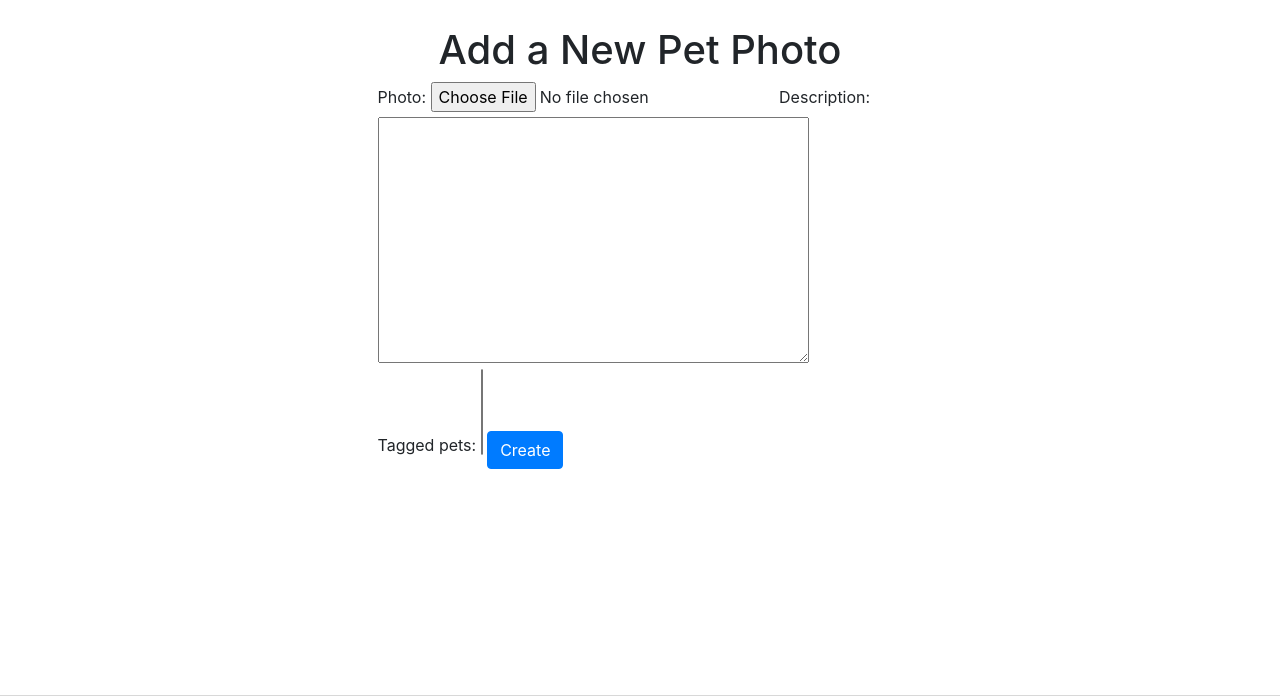
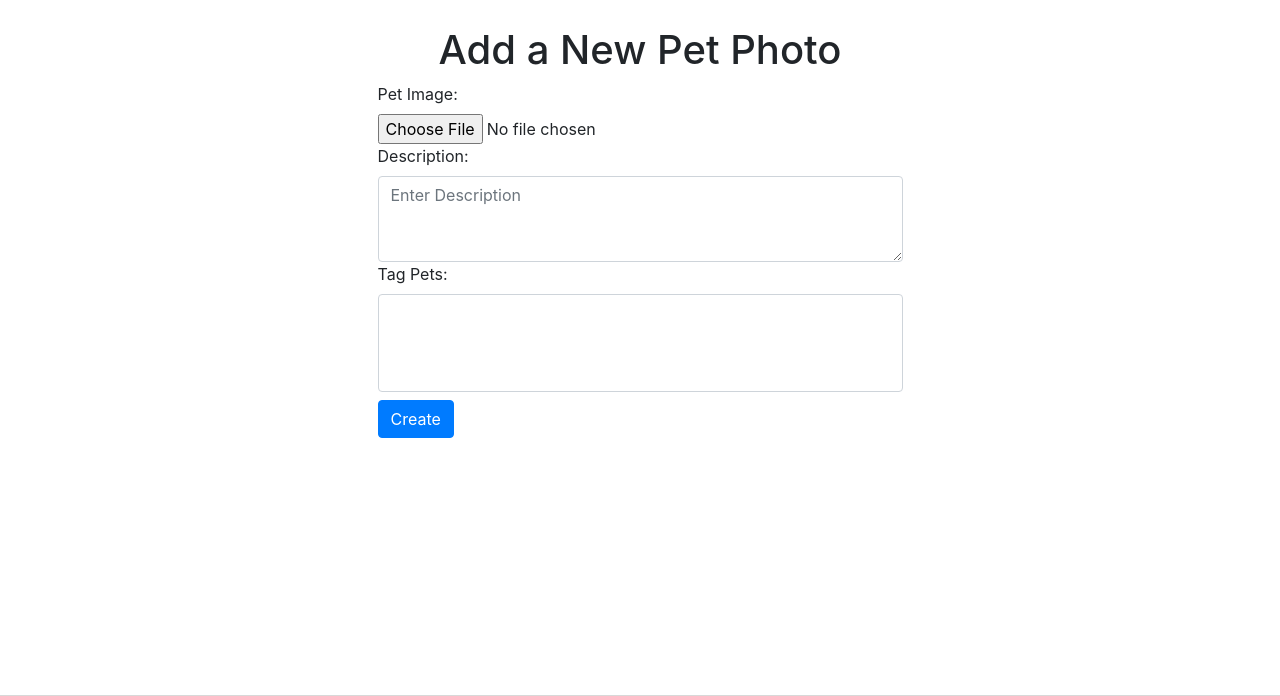
Before and after one commit to karalkal/SoftUni_Petstagram, a Django app: page /photo/add/ in a window 1280 px wide. Shown: the part 56-752 px from the top of the page. Run offline with Django 4.2, Linux system fonts and the light colour scheme; the visitor is signed in with stand-in values (Sample User, id 1); data that the repository does not hold is empty; some libraries are stand-ins or nearby versions.

Commit message:
stage 3 completed - transformed few FBVs to CBVs, edited templates, app is tested and performing as expected

```diff
--- a/SoftUni_Petstagram/main_app/forms.py
+++ b/SoftUni_Petstagram/main_app/forms.py
@@ -42,7 +42,10 @@
 class UpdatePetForm(CreatePetForm, forms.ModelForm):
     def __init__(self, user, *args, **kwargs):
         super().__init__(user, *args, **kwargs)  # Displays error without user in args
-        self.user = user
+        self.user = user  # attach user to instance, not needed in CBV
+
+        for (_, field) in self.fields.items():
+            field.widget.attrs['class'] = "form-control"
 
     def save(self, commit=True):
         pet = super().save(commit=False)
--- a/SoftUni_Petstagram/main_app/templates/main_app/pet_edit.html
+++ b/SoftUni_Petstagram/main_app/templates/main_app/pet_edit.html
@@ -7,7 +7,7 @@
         <div class="row">
             <div class="col-lg-3"></div>
             <div class="col-lg-6">
-                <form method="post" action="{% url 'edit pet' pet.pk %}">
+                <form method="post" action="{% url 'edit pet' object.pk %}">
                     {% csrf_token %}
                     {% if error %}
                         <p><strong>ERROR:</strong></p>
--- a/SoftUni_Petstagram/main_app/templates/main_app/photo_edit.html
+++ b/SoftUni_Petstagram/main_app/templates/main_app/photo_edit.html
@@ -3,12 +3,12 @@
 
     <div class="container mb-5 ">
         <h1 class="text-center">Edit Pet Photo</h1>
-                <img src="{{ photo_to_edit.photo.url }}"
-                     class="w-50 rounded mx-auto d-block" alt="{{ photo_to_edit.description }}">
+        <img src="{{ object.photo.url }}"
+             class="w-50 rounded mx-auto d-block" alt="{{ object.description }}">
         <div class="row">
             <div class="col-lg-3"></div>
             <div class="col-lg-6">
-                <form method="POST" action="{% url 'edit pet photo' photo_to_edit.pk %}">
+                <form method="POST" action="{% url 'edit pet photo' object.pk %}">
                     {% csrf_token %}
                     <!-- Form for Editing a Photo -->
                     {{ form }}
--- a/SoftUni_Petstagram/main_app/urls.py
+++ b/SoftUni_Petstagram/main_app/urls.py
@@ -1,6 +1,7 @@
 from django.urls import path
 from .views.generic import HomeView, DashboardView, error_401
-from .views.pet_photos import PetPhotoDetailsView, like_pet_photo, CreatePetPhotoView, edit_pet_photo, delete_pet_photo
+from .views.pet_photos import PetPhotoDetailsView, like_pet_photo, CreatePetPhotoView, PetPhotoEditView, \
+    delete_pet_photo
 from .views.pets import CreatePetView, EditPetView, DeletePetView
 
 urlpatterns = [
@@ -11,7 +12,7 @@
     path('photo/details/<int:pk>/', PetPhotoDetailsView.as_view(), name="pet photo details"),
     path('photo/like/<int:pk>/', like_pet_photo, name="like pet photo"),
     path('photo/add/', CreatePetPhotoView.as_view(), name="add pet photo"),
-    path('photo/edit/<int:pk>/ ', edit_pet_photo, name="edit pet photo"),
+    path('photo/edit/<int:pk>/ ', PetPhotoEditView.as_view(), name="edit pet photo"),
     path('photo/delete/<int:pk>/ ', delete_pet_photo, name="delete pet photo"),
 
     path('pet/add/', CreatePetView.as_view(), name="add pet"),
--- a/SoftUni_Petstagram/main_app/views/pet_photos.py
+++ b/SoftUni_Petstagram/main_app/views/pet_photos.py
@@ -1,16 +1,16 @@
 from django.contrib.auth.mixins import LoginRequiredMixin
 from django.shortcuts import render, redirect
 from django.urls import reverse_lazy
-from django.views.generic import DetailView, CreateView
+from django.views.generic import DetailView, CreateView, UpdateView
 
-from SoftUni_Petstagram.main_app.forms import AddPetPhotoForm, EditPetPhotoForm
-from SoftUni_Petstagram.main_app.models import PetPhoto, Pet
+from SoftUni_Petstagram.main_app.forms import EditPetPhotoForm, AddPetPhotoForm
+from SoftUni_Petstagram.main_app.models import PetPhoto
 
 
 class PetPhotoDetailsView(LoginRequiredMixin, DetailView):
     model = PetPhoto
     template_name = 'main_app/photo_details.html'
-    context_object_name = 'searched_photo'
+    context_object_name = 'object'
 
     def get_queryset(self):
         return super().get_queryset().prefetch_related('tagged_pets')
@@ -33,7 +33,9 @@
 class CreatePetPhotoView(LoginRequiredMixin, CreateView):
     model = PetPhoto
     template_name = 'main_app/photo_create.html'
-    fields = ('photo', 'description', 'tagged_pets')
+    # Either of this or fields
+    form_class = AddPetPhotoForm
+    # fields = ('photo', 'description', 'tagged_pets')
     success_url = reverse_lazy('dashboard')
 
     def form_valid(self, form):
@@ -41,20 +43,27 @@
         return super().form_valid(form)
 
 
-def edit_pet_photo(request, pk):
-    photo_to_edit = PetPhoto.objects.get(pk=pk)
+class PetPhotoEditView(UpdateView):
+    model = PetPhoto
+    template_name = 'main_app/photo_edit.html'
+    form_class = EditPetPhotoForm
+    success_url = reverse_lazy('dashboard')
 
-    if request.method == 'POST':
-        form = EditPetPhotoForm(request.POST, request.FILES, instance=photo_to_edit)
-        if form.is_valid():
-            form.save()
-            return redirect('dashboard')
-    else:
-        form = EditPetPhotoForm(instance=photo_to_edit)
 
-    return render(request, 'main_app/photo_edit.html',
-                  {'form': form,
-                   'photo_to_edit': photo_to_edit})
+# def edit_pet_photo(request, pk):
+#     photo_to_edit = PetPhoto.objects.get(pk=pk)
+#
+#     if request.method == 'POST':
+#         form = EditPetPhotoForm(request.POST, request.FILES, instance=photo_to_edit)
+#         if form.is_valid():
+#             form.save()
+#             return redirect('dashboard')
+#     else:
+#         form = EditPetPhotoForm(instance=photo_to_edit)
+#
+#     return render(request, 'main_app/photo_edit.html',
+#                   {'form': form,
+#                    'photo_to_edit': photo_to_edit})
 
 
 def delete_pet_photo(request, pk):
```
Also changed, not shown: SoftUni_Petstagram/main_app/templates/main_app/photo_details.html (+8 -8 lines).
